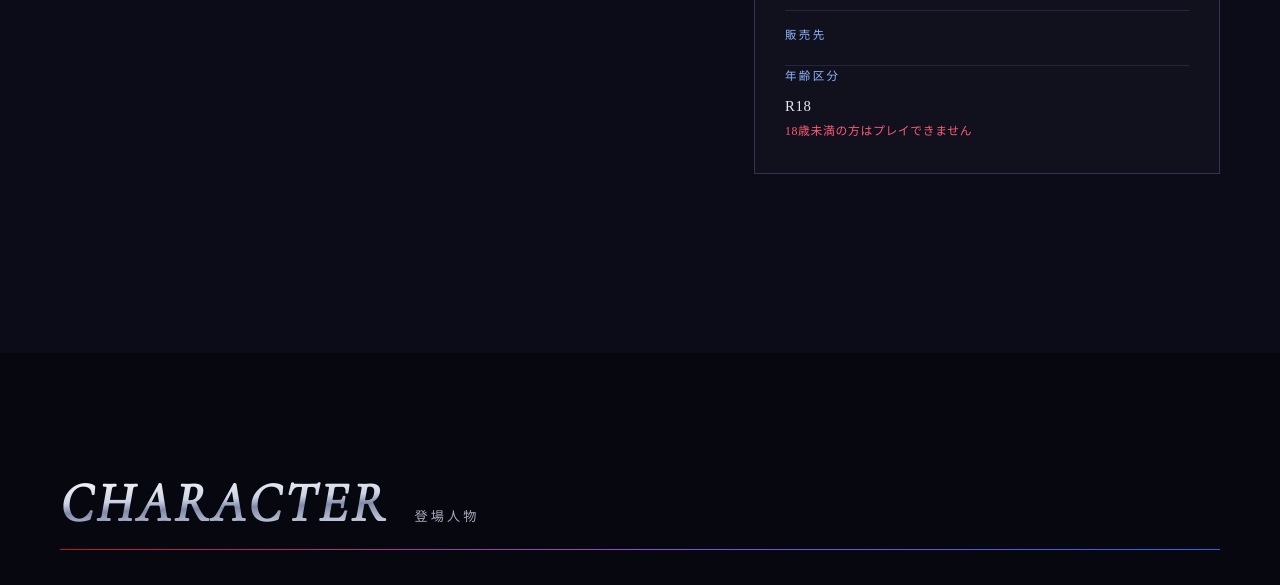
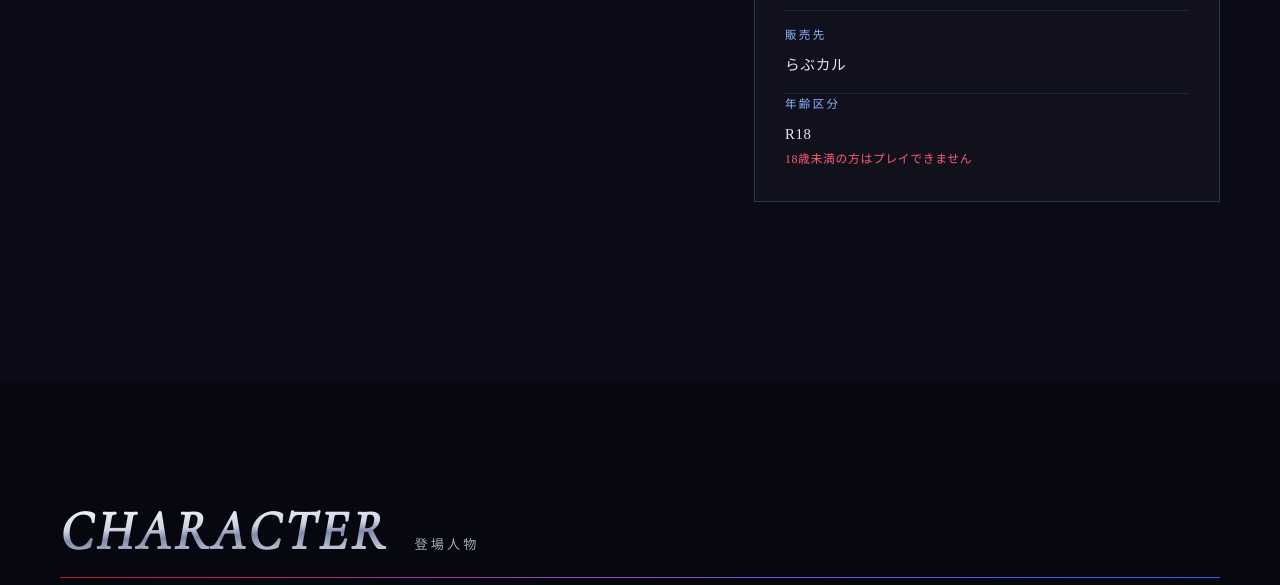
Before and after one commit to teshiokayumi/sugertail, a plain HTML site: page index.html in a window 1280 px wide. Shown: the part 4130-4715 px from the top of the page. Drawn offline with nearby package versions, Linux system fonts and the light colour scheme.

Commit message:
Fix anchor tag formatting for sales link

```diff
--- a/index.html
+++ b/index.html
@@ -242,7 +242,7 @@
           <div><dt>タイトル</dt><dd>NeoTokyoBL</dd></div>
           <div><dt>リリース</dt><dd></dd>2026/11/04</div>
           <div><dt>対応機種</dt><dd>Windows:11(32・64bit対応)/10(32・64bit対応)</dd></div>
-          <div><dt>販売先</dt><dd><a href="https://lovecul.dmm.co.jp/bl/-/detail/=/cid=d_847673/"らぶカル<a/></dd></div>
+          <div><dt>販売先</dt><dd><a href="https://lovecul.dmm.co.jp/bl/-/detail/=/cid=d_847673/">らぶカル<a/></dd></div>
           <div><dt>年齢区分</dt><dd>R18<span class="age-note">18歳未満の方はプレイできません</span></dd></div>
         </dl>
       </div>
```
